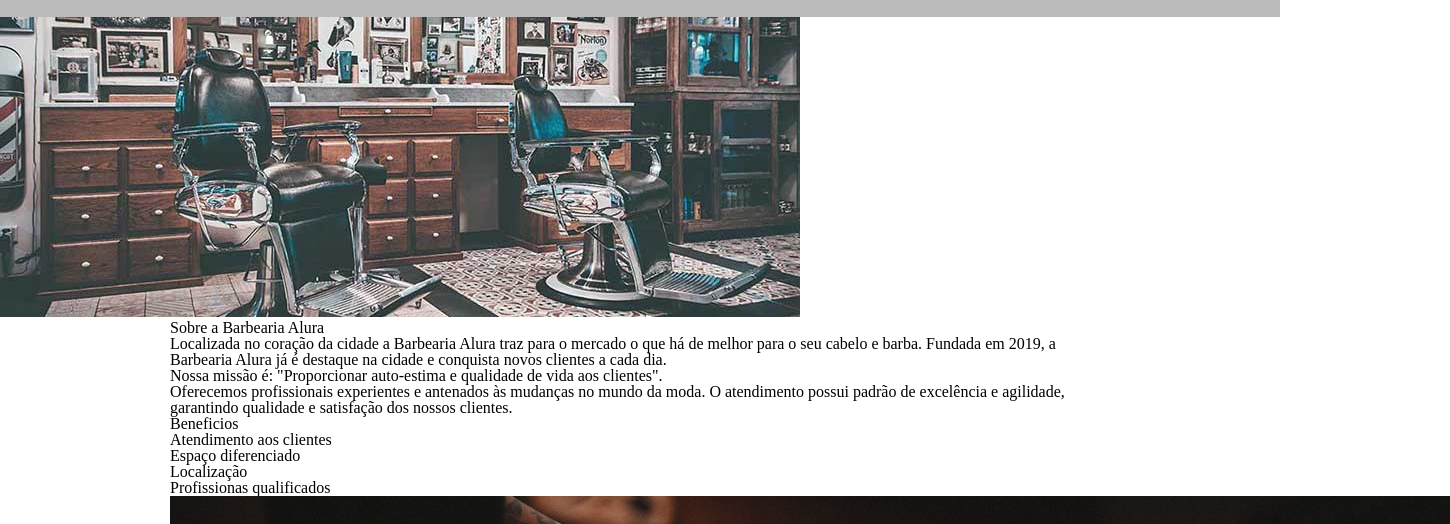
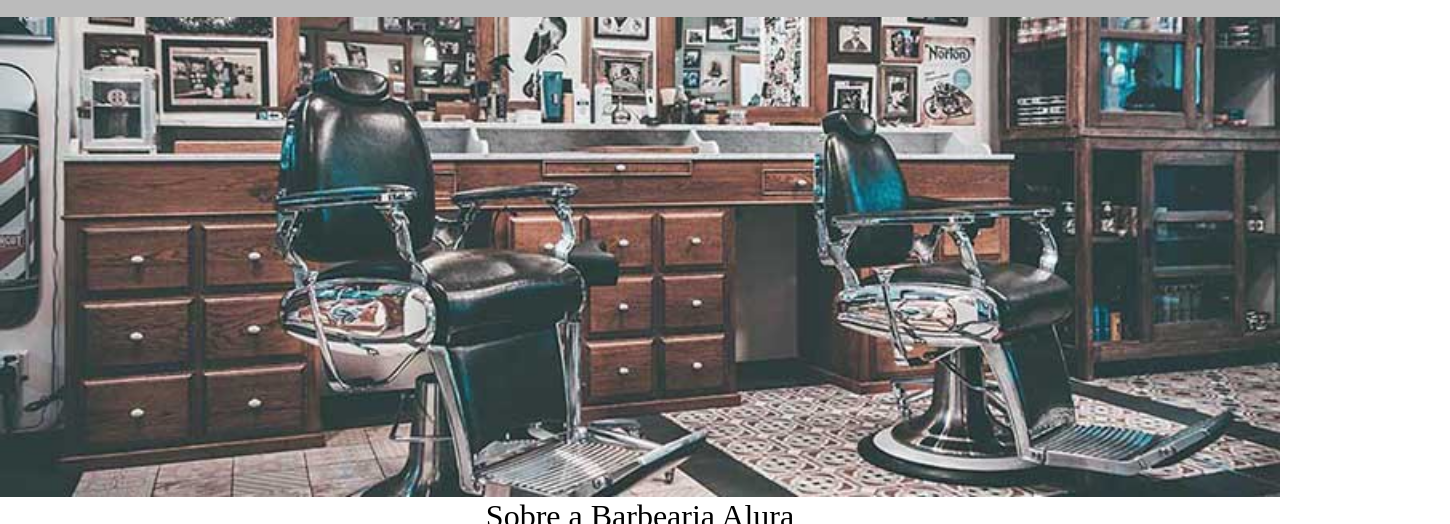
Before and after one commit to Masaano/HTML5-e-CSS3-parte-4-Avan-ando-no-CSS, a plain HTML site: page Aula1/index.html in a window 1280 px wide. Shown: the part 276-800 px from the top of the page, 1450 px wide, since content can reach past the window. Drawn offline with Linux system fonts and the light colour scheme.

Commit message:
adapting css

```diff
--- a/Aula1/index.html
+++ b/Aula1/index.html
@@ -22,10 +22,12 @@
                 </nav>
             </div>
         </header>
-        <img id="banner" src="banner.jpg" alt="">
+
+        <img class="banner" src="banner.jpg" alt="">
+
         <main>
             <section class="main">
-                <h2 class="centralize-title">Sobre a Barbearia Alura</h2>
+                <h2 class="main-title">Sobre a Barbearia Alura</h2>
 
                 <p>Localizada no coração da cidade a <strong>Barbearia Alura</strong> traz para o mercado o que há de melhor para o seu cabelo e barba.
                 Fundada em 2019, a Barbearia Alura já é destaque na cidade e conquista novos clientes a cada dia.</p>
--- a/Aula1/style.css
+++ b/Aula1/style.css
@@ -151,3 +151,25 @@ nav{
      border: 1px solid #000000;
      padding: 8px 15px;
  }
+
+ /* css da página inicial */
+ .banner{
+     width: 100%;
+ }
+ .main-title{
+     text-align: center;
+     font-size: 2em;
+     margin: 0 0 1em;
+ }
+ .main p{
+     margin: 0 0 1em;
+ }
+ .main strong{
+     font-weight: bold;
+ }
+ .main em{
+     font-style: italic;
+ }
+ .imagebenefits{
+     width: 60%;
+ }
```
